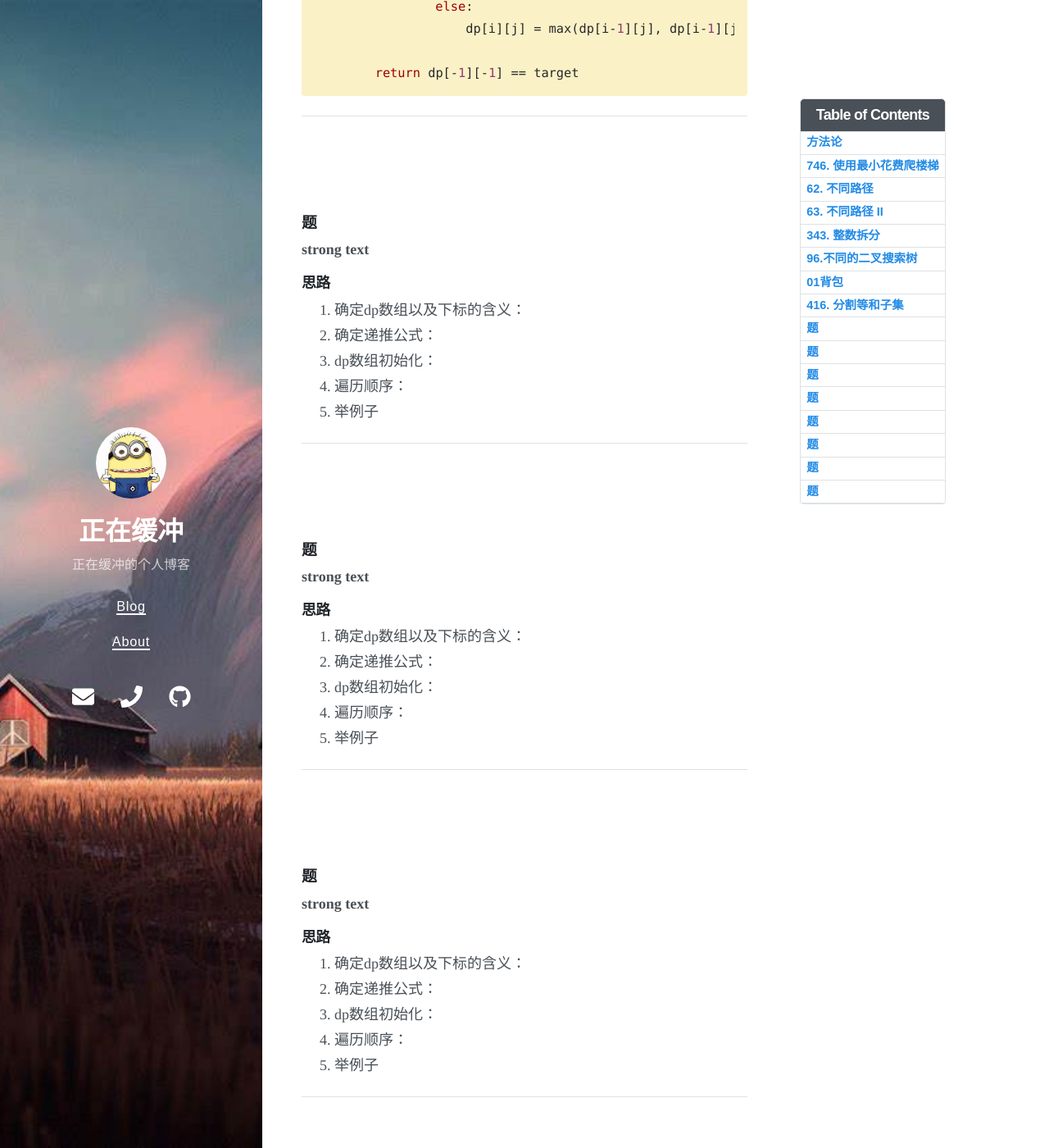
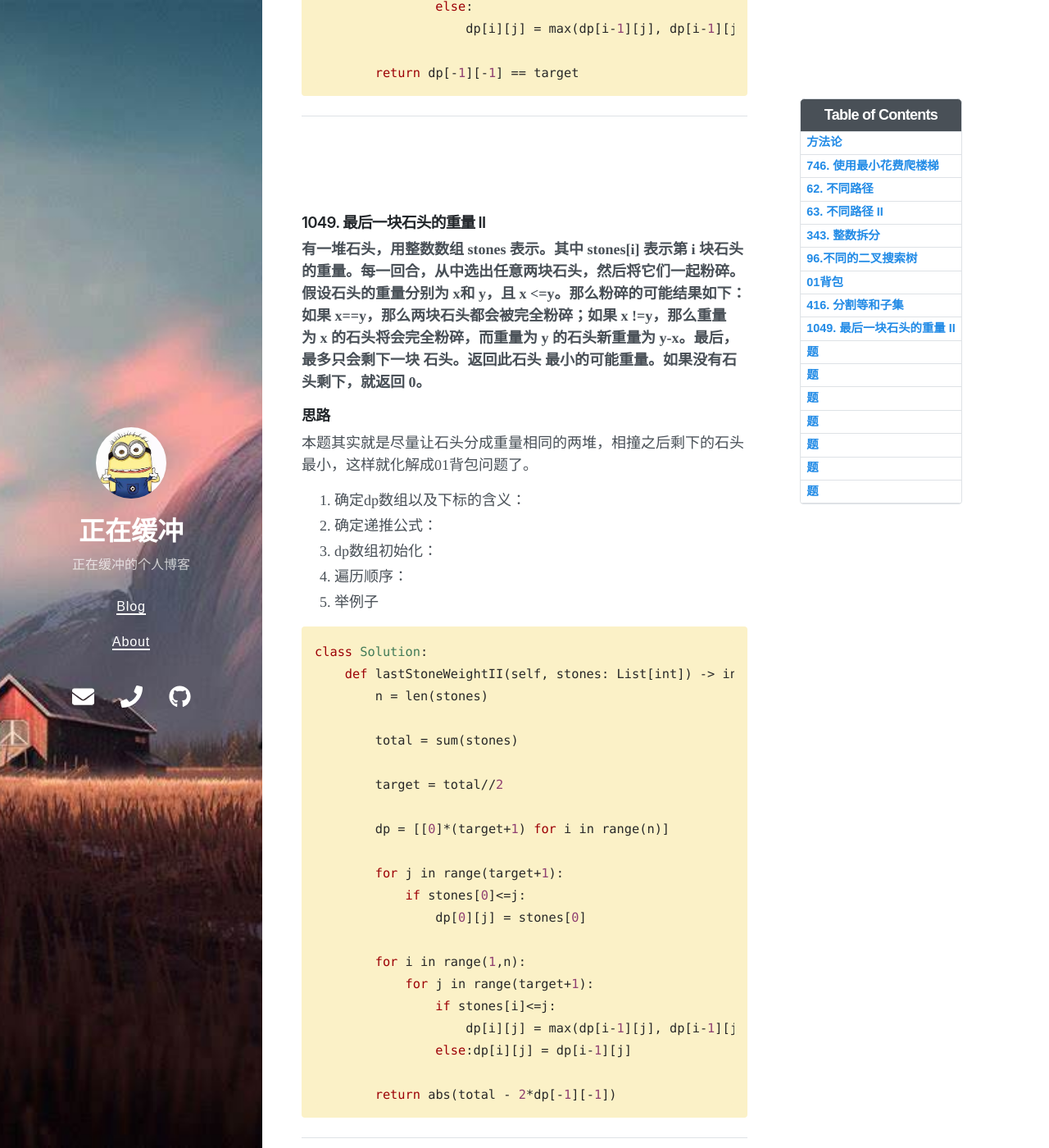
Before and after one commit to Zzhc3321/personal-blog.github.io, a Jekyll site: the page built from _posts/2022-03-04-动态规划.md, in a window 1280 px wide and 1400 px high, scrolled down 6951 px. Shown: the whole window at 82% size. Built offline with Jekyll 4.4.1, drawn with Linux system fonts in a browser that asks for light colours; nearby versions of some CDN libraries.

Commit message:
修改文件: _posts/2022-03-04-动态规划.md

````diff
--- a/_posts/2022-03-04-动态规划.md
+++ b/_posts/2022-03-04-动态规划.md
@@ -411,12 +411,15 @@ class Solution:
 
 
 
-### 题
+### 1049. 最后一块石头的重量 II
 
-**strong text**
+**有一堆石头，用整数数组 stones 表示。其中 stones[i] 表示第 i 块石头的重量。每一回合，从中选出任意两块石头，然后将它们一起粉碎。假设石头的重量分别为 x和 y，且 x <=y。那么粉碎的可能结果如下：如果 x==y，那么两块石头都会被完全粉碎；如果 x !=y，那么重量为 x 的石头将会完全粉碎，而重量为 y 的石头新重量为 y-x。最后，最多只会剩下一块 石头。返回此石头 最小的可能重量。如果没有石头剩下，就返回 0。**
+
 
 
 #### 思路
+
+本题其实就是尽量让⽯头分成重量相同的两堆，相撞之后剩下的⽯头最⼩，这样就化解成01背包问题了。
 
 1. 确定dp数组以及下标的含义：
 2. 确定递推公式：
@@ -426,7 +429,29 @@ class Solution:
 
 
 
+```python
+class Solution:
+    def lastStoneWeightII(self, stones: List[int]) -> int:
+        n = len(stones)
 
+        total = sum(stones)
+
+        target = total//2
+
+        dp = [[0]*(target+1) for i in range(n)]
+
+        for j in range(target+1):
+            if stones[0]<=j:
+                dp[0][j] = stones[0]
+
+        for i in range(1,n):
+            for j in range(target+1):
+                if stones[i]<=j:
+                    dp[i][j] = max(dp[i-1][j], dp[i-1][j-stones[i]] + stones[i])
+                else:dp[i][j] = dp[i-1][j]
+
+        return abs(total - 2*dp[-1][-1])
+```
 
 
 
````
